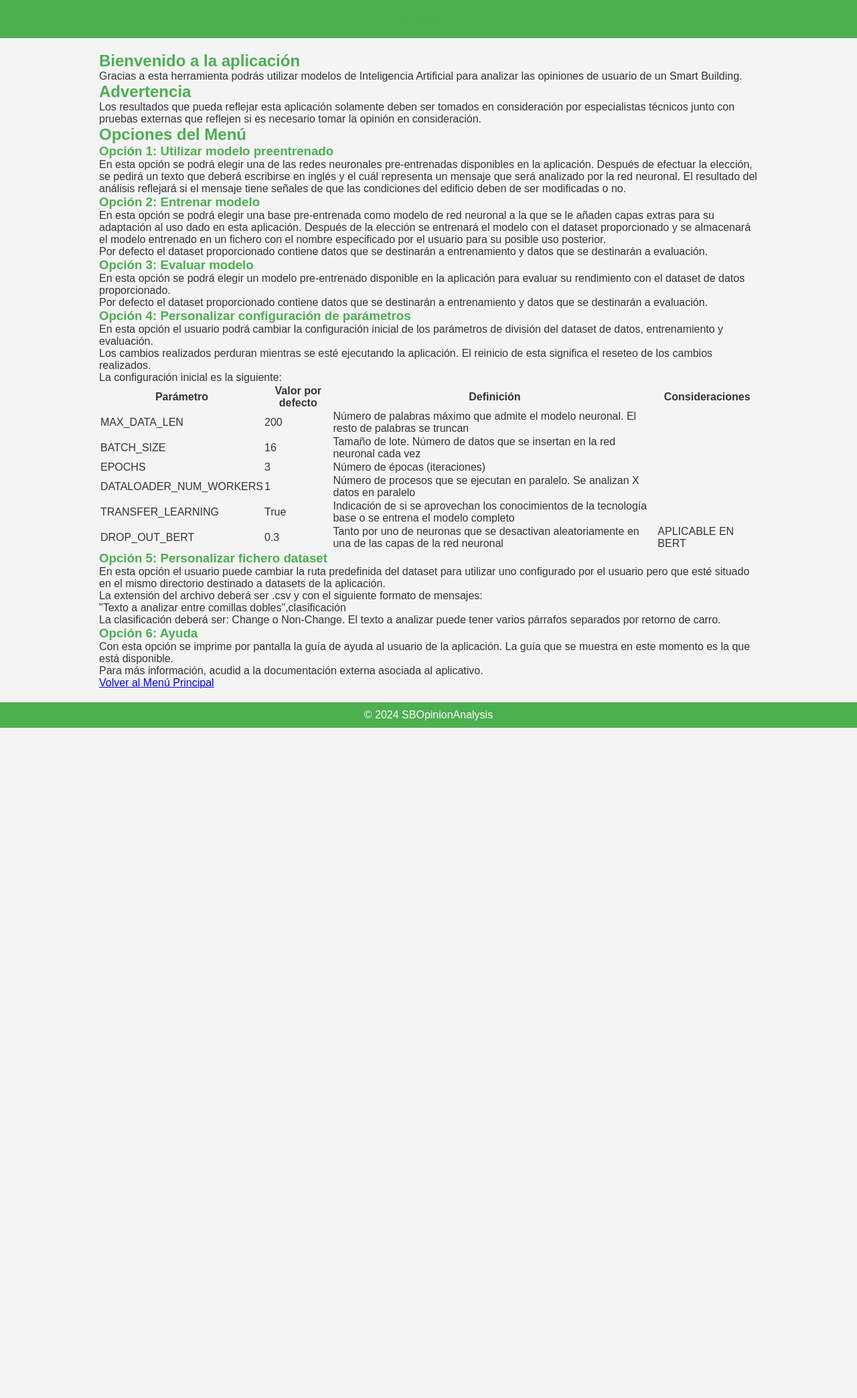
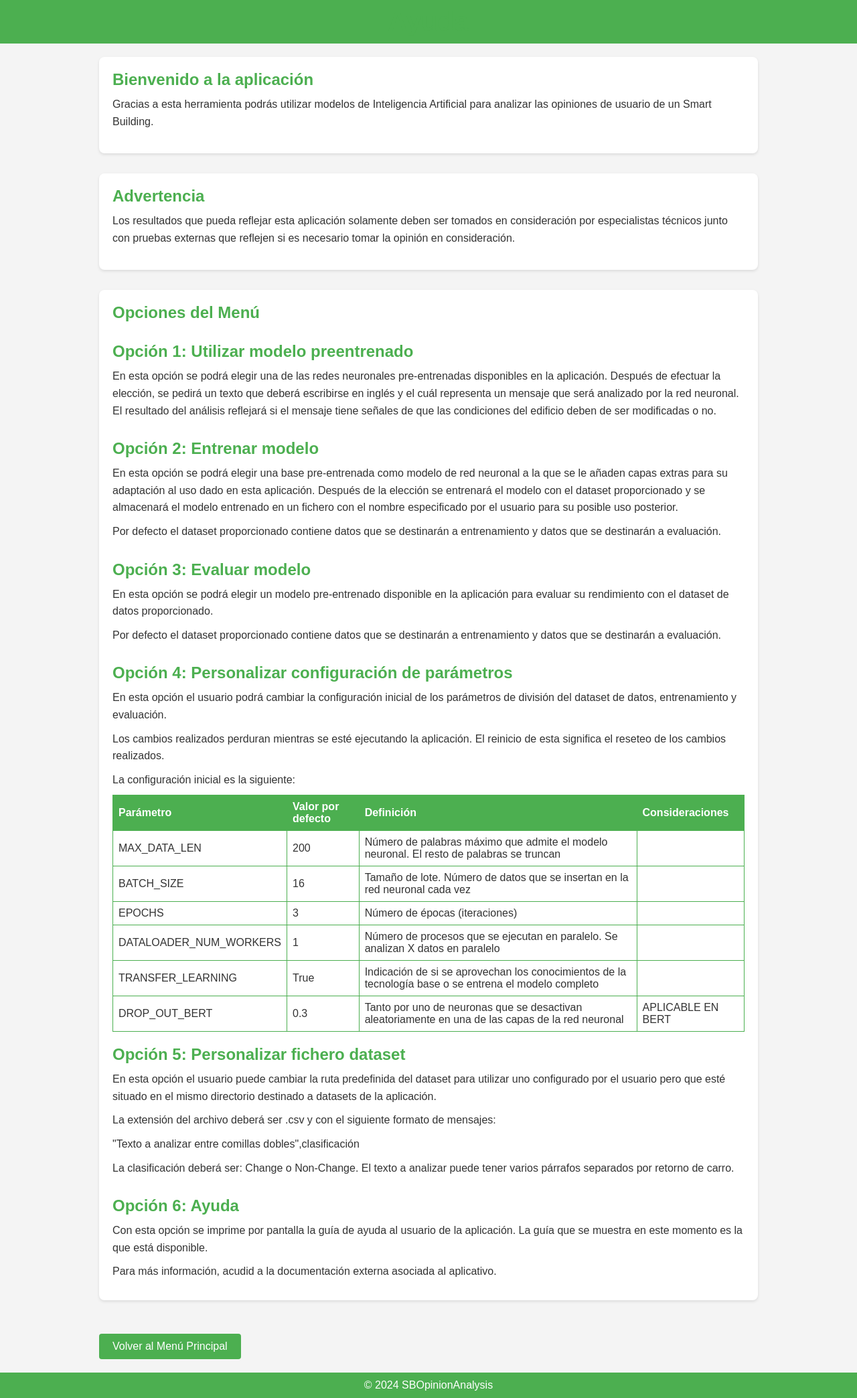
Before and after one commit to JLToledano/SBOpinionAnalysis, a Flask app: page /help in a window 1280 px wide. Shown: the whole page at 67% size. Before the commit the page ends 1087 px from the top, so only its background shows below. Run offline with Flask 3, Linux system fonts and the light colour scheme; parts of the project's set-up code (start-up, migrations or seed data) failed here and were passed over.

Commit message:
Styles of Flask app

```diff
--- /dev/null
+++ b/GUI/static/styles/help.css
@@ -0,0 +1,84 @@
+.container {
+    width: 80%; /* Set container width to 80% of the parent element */
+    margin: 0 auto; /* Center container horizontally */
+    padding: 20px; /* Padding inside container */
+}
+
+.header, .footer {
+    background-color: var(--primary-color); /* Background color for header and footer */
+    color: var(--secondary-color); /* Text color for header and footer */
+    text-align: center; /* Center text inside header and footer */
+    padding: 10px 0; /* Vertical padding inside header and footer */
+}
+
+.header h1 {
+    margin: 0; /* Remove default margin for H1 element */
+    font-size: 2.5rem; /* Set the font size for H1 element */
+    font-weight: bold; /* Make H1 text bold */
+}
+
+section {
+    margin-bottom: 30px; /* Space below each section */
+    padding: 20px; /* Padding inside each section */
+    background: var(--secondary-color); /* Background color for sections */
+    border-radius: 8px; /* Rounded corners for sections */
+    box-shadow: 0 2px 4px rgba(0, 0, 0, 0.1); /* Subtle shadow for sections */
+}
+
+section h2 {
+    color: var(--primary-color); /* Text color for H2 elements inside sections */
+    margin-bottom: 10px; /* Space below H2 element */
+}
+
+section p {
+    margin-bottom: 15px; /* Space below each paragraph inside sections */
+    line-height: 1.6; /* Set line height for better readability */
+}
+
+.options {
+    display: flex; /* Use flexbox layout for the options container */
+    flex-direction: column; /* Stack options vertically */
+    gap: 20px; /* Space between each option */
+}
+
+.option h3 {
+    color: var(--primary-color); /* Text color for H3 elements inside options */
+    font-size: 1.5rem; /* Set font size for H3 elements */
+    margin-bottom: 10px; /* Space below H3 element */
+}
+
+.option p {
+    margin-bottom: 10px; /* Space below each paragraph inside options */
+}
+
+table {
+    width: 100%; /* Table takes full width of the container */
+    border-collapse: collapse; /* Merge borders of table cells */
+    margin-top: 10px; /* Space above the table */
+}
+
+table, th, td {
+    border: 1px solid var(--primary-color); /* Border color for table, headers, and cells */
+    padding: 8px; /* Padding inside table cells */
+    text-align: left; /* Align text to the left inside table cells */
+}
+
+th {
+    background-color: var(--primary-color); /* Background color for table headers */
+    color: var(--secondary-color); /* Text color for table headers */
+}
+
+.back-button {
+    display: inline-block; /* Make the back button an inline block element */
+    padding: 10px 20px; /* Padding inside back button */
+    background-color: var(--primary-color); /* Background color for back button */
+    color: var(--secondary-color); /* Text color for back button */
+    border-radius: 4px; /* Rounded corners for back button */
+    text-decoration: none; /* Remove underline from back button */
+    margin-top: 20px; /* Space above back button */
+    text-align: center; /* Center text inside back button */
+}
+
+.back-button:hover {
+    background-color: darkgreen; /* Darken back button background on hover */
+}
--- a/GUI/static/styles/layout.css
+++ b/GUI/static/styles/layout.css
@@ -1,53 +1,84 @@
 .container {
-    width: 80%;
-    margin: 0 auto;
-    padding: 20px;
+    width: 80%; /* Set the width of container to 80% of its parent */
+    margin: 0 auto; /* Center container horizontally */
+    padding: 20px; /* Add padding inside container */
 }
 
 .header, .footer {
-    background-color: var(--primary-color);
-    color: var(--secondary-color);
-    text-align: center;
-    padding: 10px 0;
+    background-color: var(--primary-color); /* Set background color of header and footer */
+    color: var(--secondary-color); /* Set text color in header and footer */
+    text-align: center; /* Center text in header and footer */
+    padding: 10px 0; /* Add vertical padding inside header and footer */
 }
 
-.main-content {
-    display: flex;
-    flex-wrap: wrap;
-    gap: 20px;
-    margin-top: 20px;
+.header h1 {
+    margin: 0; /* Remove default margin from H1 element */
+    font-size: 2.5rem; /* Set font size for H1 element */
+    font-weight: bold; /* Make H1 text bold */
 }
 
-.card {
-    background-color: var(--secondary-color);
-    border: 1px solid var(--primary-color);
-    border-radius: 8px;
-    box-shadow: 0 2px 4px rgba(0, 0, 0, 0.1);
-    padding: 20px;
-    width: calc(45% - 20px);
-    margin-bottom: 20px;
+section {
+    margin-bottom: 30px; /* Add space below each section */
+    padding: 20px; /* Add padding inside each section */
+    background: var(--secondary-color); /* Set background color of sections */
+    border-radius: 8px; /* Round corners of sections */
+    box-shadow: 0 2px 4px rgba(0, 0, 0, 0.1); /* Add a subtle shadow to sections */
 }
 
-.card h2 {
-    margin-bottom: 10px;
+section h2 {
+    color: var(--primary-color); /* Set text color of H2 elements inside sections */
+    margin-bottom: 10px; /* Add space below the H2 element */
 }
 
-.card p {
-    margin-bottom: 20px;
+section p {
+    margin-bottom: 15px; /* Add space below each paragraph inside sections */
+    line-height: 1.6; /* Set line height for better readability */
 }
 
-.button {
-    display: inline-block;
-    padding: 10px 15px;
-    font-size: 1rem;
-    border-radius: 4px;
-    background-color: var(--primary-color);
-    color: var(--secondary-color);
-    text-decoration: none;
-    text-align: center;
-    cursor: pointer;
+.options {
+    display: flex; /* Use flexbox layout for options container */
+    flex-direction: column; /* Arrange options in a vertical column */
+    gap: 20px; /* Add space between each option */
 }
 
-.button:hover {
-    background-color: darkgreen;
+.option h3 {
+    color: var(--primary-color); /* Set text color of H3 elements inside options */
+    font-size: 1.5rem; /* Set font size for H3 elements */
+    margin-bottom: 10px; /* Add space below H3 element */
 }
+
+.option p {
+    margin-bottom: 10px; /* Add space below each paragraph inside options */
+}
+
+table {
+    width: 100%; /* Make the table take up 100% of its container's width */
+    border-collapse: collapse; /* Collapse borders to make a single border between cells */
+    margin-top: 10px; /* Add space above table */
+}
+
+table, th, td {
+    border: 1px solid var(--primary-color); /* Set border color for table, headers, and cells */
+    padding: 8px; /* Add padding inside table cells */
+    text-align: left; /* Align text to left inside table cells */
+}
+
+th {
+    background-color: var(--primary-color); /* Set background color of table headers */
+    color: var(--secondary-color); /* Set text color of table headers */
+}
+
+.back-button {
+    display: inline-block; /* Make back button an inline block element */
+    padding: 10px 20px; /* Add padding inside back button */
+    background-color: var(--primary-color); /* Set the background color of back button */
+    color: var(--secondary-color); /* Set text color of the back button */
+    border-radius: 4px; /* Round corners of back button */
+    text-decoration: none; /* Remove underline from back button */
+    margin-top: 20px; /* Add space above back button */
+    text-align: center; /* Center text inside back button */
+}
+
+.back-button:hover {
+    background-color: darkgreen; /* Change background color of back button on hover */
+}
```
Also changed, not shown: GUI/static/styles/base.css (+24 -10 lines), GUI/static/styles/components.css (+53 -18 lines), GUI/static/styles/menu.css (added, +53 -0 lines), GUI/static/styles/model.css (added, +53 -0 lines).
